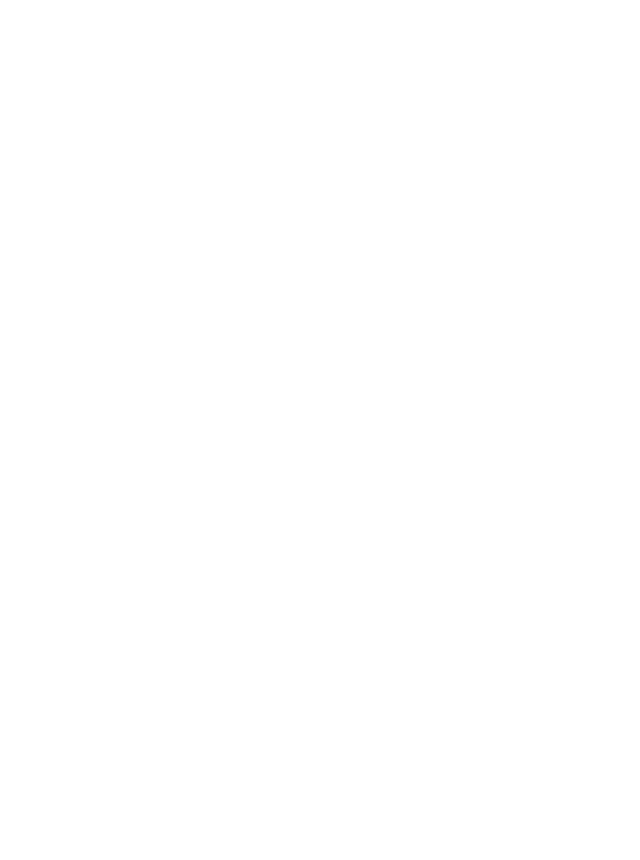
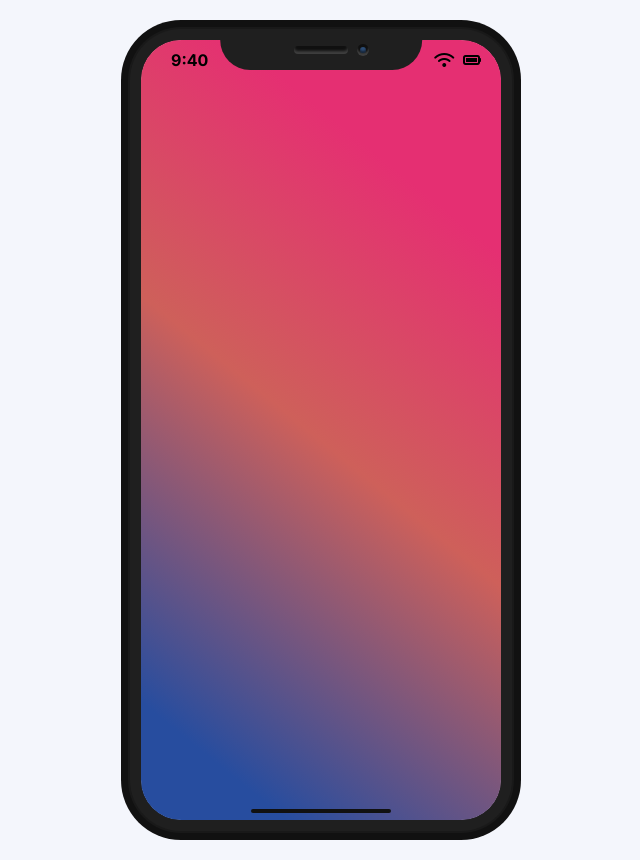
Before and after one commit to joaopcorrea/iphone-contact-list, a plain HTML site: page index.html in a window 1280 px wide. Shown: the whole page, without its empty margins (319-959 px from the left). Before the commit the page ends 800 px from the top, so only its background shows below. Drawn offline with Linux system fonts and the light colour scheme.

Commit message:
✨ feat: creating the top bar

```diff
--- /dev/null
+++ b/css/iphone.css
@@ -0,0 +1,116 @@
+body {
+  background: #f4f6fc;
+  font-family: 'Inter', sans-serif;
+}
+
+.iphone {
+  --unit: 100vh;
+  position: relative;
+  margin: 40px auto;
+  width: 360px;
+  height: 780px;
+  /* width: 30vw;
+  height: 80vh; */
+  background-color: #f1f1f6;
+  /* background-color: #7371ee;
+  background-image: linear-gradient(60deg, #7371ee 1%, #a1d9d6 100%); */
+  background: linear-gradient(39deg, rgba(39,77,159,1) 11%, rgba(206,96,90,1) 49%, rgba(229,47,114,1) 80%);
+  border-radius: 40px;
+  box-shadow: 0px 0px 0px 11px #1f1f1f, 0px 0px 0px 13px #191919, 0px 0px 0px 20px #111;
+  z-index: 10;
+}
+
+.iphone:before,
+.iphone:after {
+  content: '';
+  position: absolute;
+  left: 50%;
+  transform: translateX(-50%);
+}
+
+.iphone:before {
+  top: 0px;
+  width: 56%;
+  height: 30px;
+  background-color: #1f1f1f;
+  border-radius: 0px 0px 40px 40px;
+  z-index: 10;
+}
+
+.iphone:after {
+  bottom: 7px;
+  width: 140px;
+  height: 4px;
+  background-color: #111;
+  border-radius: 10px;
+  z-index: 10;
+}
+
+.speaker,
+.camera,
+main {
+  position: absolute;
+  display: block;
+  color: transparent;
+}
+
+.speaker {
+  top: 0px;
+  left: 50%;
+  transform: translate(-50%, 6px);
+  height: 8px;
+  width: 15%;
+  background-color: #101010;
+  border-radius: 8px;
+  box-shadow: inset 0px -3px 3px 0px rgba(256, 256, 256, 0.2);
+  z-index: 10;
+}
+
+.camera {
+  left: 10%;
+  top: 0px;
+  transform: translate(180px, 4px);
+  width: 12px;
+  height: 12px;
+  background-color: #101010;
+  border-radius: 12px;
+  box-shadow: inset 0px -3px 2px 0px rgba(256, 256, 256, 0.2);
+  z-index: 10;
+}
+
+.camera:after {
+  content: '';
+  position: absolute;
+  background-color: #2d4d76;
+  width: 6px;
+  height: 6px;
+  top: 2px;
+  left: 2px;
+  top: 3px;
+  left: 3px;
+  display: block;
+  border-radius: 4px;
+  box-shadow: inset 0px -2px 2px rgba(0, 0, 0, 0.5);
+  z-index: 10;
+}
+
+.top-bar {
+  display: flex;
+  align-items: flex-end;
+  justify-content: space-between;
+  padding: 0 20px 0 30px;
+  height: 30px;
+  /* background-color: blue; */
+  border-top-left-radius: 40px;
+  border-top-right-radius: 40px;
+  font-weight: 700;
+}
+
+.top-bar i {
+  margin-left: 5px;
+}
+
+main {
+  z-index: 0;
+  border-radius: 40px;
+}
--- a/css/style.css
+++ b/css/style.css
@@ -0,0 +1,5 @@
+main {
+  height: 100%;
+  width: 100%;
+  /* background-color: blue; */
+}
--- a/index.html
+++ b/index.html
@@ -4,11 +4,29 @@
   <meta charset="UTF-8">
   <meta http-equiv="X-UA-Compatible" content="IE=edge">
   <meta name="viewport" content="width=device-width, initial-scale=1.0">
+  <link rel="preconnect" href="https://fonts.googleapis.com">
+<link rel="preconnect" href="https://fonts.gstatic.com" crossorigin>
+<link href="https://fonts.googleapis.com/css2?family=Inter:wght@100;200;300;400;500;600;700&display=swap" rel="stylesheet">
+  <link rel="stylesheet" href="./css/iphone.css">
   <link rel="stylesheet" href="./css/style.css">
   <script src="./js/script.js"></script>
+  <script src="https://kit.fontawesome.com/5a3233b262.js" crossorigin="anonymous"></script>
   <title>iPhone - Contact List</title>
 </head>
 <body>
+  <div class="iphone">
+    <div class="speaker"></div>
+    <div class="camera"></div>
+    <div class="top-bar">
+      <span>9:40</span>
+      <span>
+        <i class="fa fa-solid fa-wifi"></i>
+        <i class="fa fa-solid fa-battery-full"></i>
+      </span>
+    </div>
+    <main>
 
+    </main>
+  </div>
 </body>
 </html>
```
